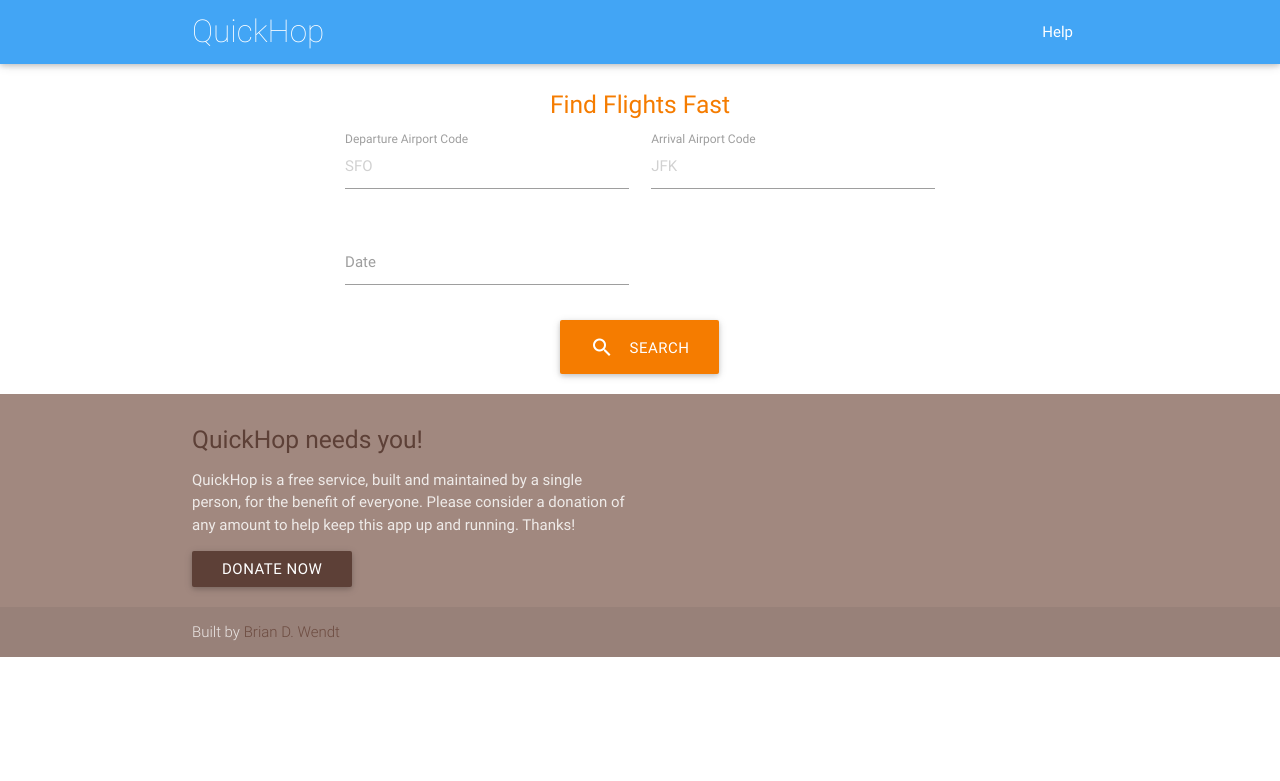
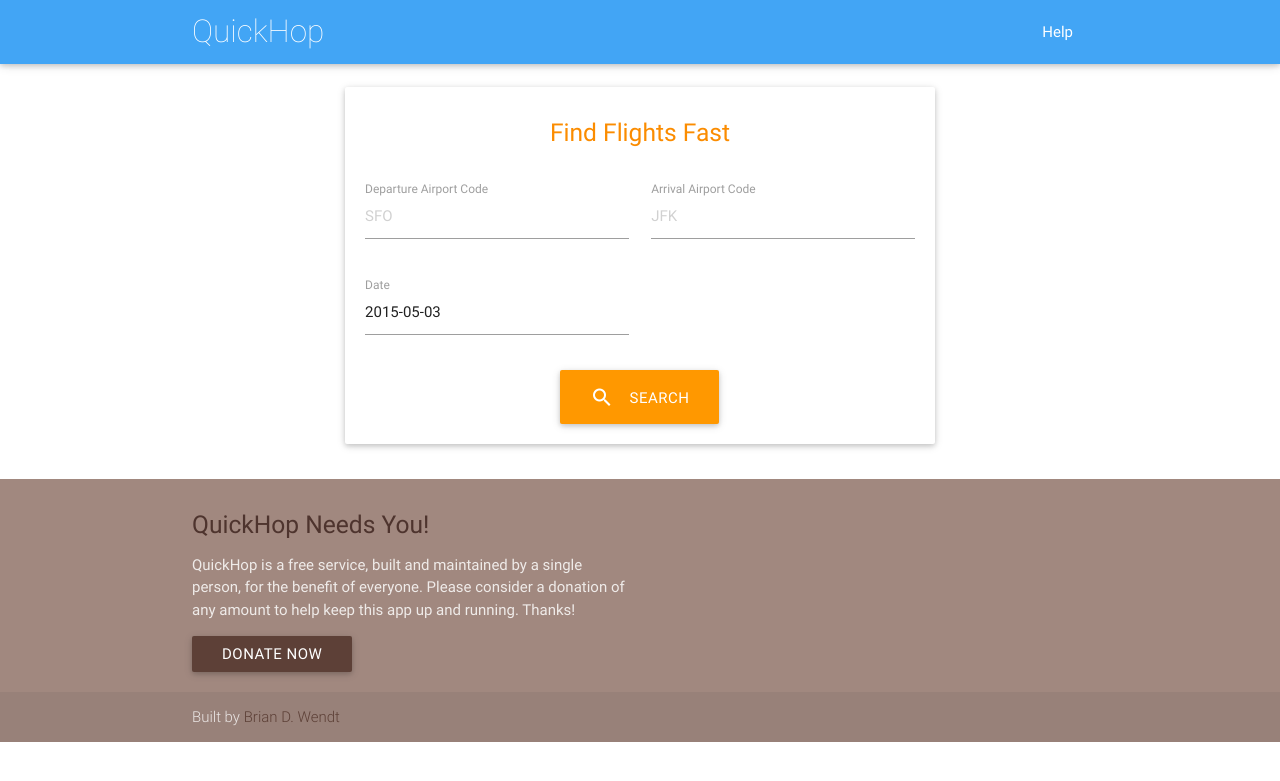
Before and after one commit to briandwendt/quickhop, a Flask app: template templates/search.html in a window 1280 px wide. Shown: the top 781 px of the page. Run offline with Flask 2, Linux system fonts and the light colour scheme; the template is opened without the code that fills it: values that come from a table or form of the project are taken from there, others are empty; some libraries are stand-ins or nearby versions.

Commit message:
Finally getting somewhere...

```diff
--- a/forms.py
+++ b/forms.py
@@ -1,16 +1,13 @@
 from flask_wtf import Form
-from wtforms import StringField, SelectField, DateField
-from wtforms.validators import InputRequired, Length
+from wtforms import StringField, SelectField, DateField, SubmitField
+from wtforms.validators import Length
+from datetime import date
 
 class FindFlights(Form):
     origin = StringField('Departure Airport Code', validators=[
-        InputRequired(),
-        Length(min=3, max=3, message=(u'Must be a 3-letter IATA code (e.g., BOS)'))
+        Length(min=3, max=3, message=(u'Must be a 3-letter IATA code.'))
     ])
     destination = StringField('Arrival Airport Code', validators=[
-        InputRequired(),
-        Length(min=3, max=3, message=(u'Must be a 3-letter IATA code (e.g., DEN)'))
+        Length(min=3, max=3, message=(u'Must be a 3-letter IATA code.'))
     ])
-    date = DateField('Date', format='%Y-%m-%d', validators=[
-        InputRequired()
-    ])
+    date = DateField('Date', default=date.today())
--- a/main.py
+++ b/main.py
@@ -1,4 +1,4 @@
-from flask import Flask, render_template
+from flask import Flask, request, redirect, render_template, url_for, flash
 from forms import FindFlights
 from secret_keys import CSRF_SECRET_KEY
 
@@ -17,9 +17,17 @@ app.config['SECRET_KEY'] = CSRF_SECRET_KEY
 def search():
     """The main flights search page."""
     form = FindFlights()
-    if form.validate_on_submit():
-        return redirect('/flights')
+    if request.method == 'POST':
+        return redirect(url_for('flights',
+            origin = request.form['origin'].upper(),
+            destination = request.form['destination'].upper(),
+            date = request.form['date']))
     return render_template('search.html', form=form)
+
+
+@app.route('/flights/<origin>/<destination>/<date>/')
+def flights(origin, destination, date):
+    return 'Here is the flights list.'
 
 
 @app.errorhandler(404)
--- a/static/js/init.js
+++ b/static/js/init.js
@@ -10,8 +10,7 @@
         selectYears: 3, // Creates a dropdown to control year
         closeOnSelect: true,
         closeOnClear: true,
-        format: 'mmm d, yyyy',
-        formatSubmit: 'yyyy-mm-dd'
+        format: 'yyyy-mm-dd'
     });
 
   }); // end of document ready
--- a/templates/base.html
+++ b/templates/base.html
@@ -35,7 +35,7 @@
     <div class="container">
       <div class="row">
         <div class="col l6 s12">
-          <h5 class="brown-text text-darken-2">QuickHop needs you!</h5>
+          <h5 class="brown-text text-darken-3">QuickHop Needs You!</h5>
           <p class="brown-text text-lighten-5">
           QuickHop is a free service, built and maintained by a single person, for the benefit of everyone.
           Please consider a donation of any amount to help keep this app up and running. Thanks!
@@ -46,7 +46,7 @@
     </div>
     <div class="footer-copyright">
       <div class="container">
-      Built by <a class="brown-text text-darken-1" href="https://github.com/briandwendt">Brian D. Wendt</a>
+      Built by <a class="brown-text text-darken-2" href="https://github.com/briandwendt">Brian D. Wendt</a>
       </div>
     </div>
   </footer>
--- a/templates/search.html
+++ b/templates/search.html
@@ -3,12 +3,17 @@
 {% block title %}QuickHop - Find Flights Fast{% endblock %}
 
 {% block content %}
-<div class="section no-pad-bot" id="index-banner">
+<div class="section no-pad-bot">
   <div class="container">
-    <h5 class="header center orange-text text-darken-2">Find Flights Fast</h5>
+    <div class="row">
+      <div class="col s12 m8 offset-m2">
+        <div class="card-panel">
 
-    <div class="row">
-      <form class="col s12 m8 offset-m2" method="POST" action="/">
+          <h5 class="header center orange-text text-darken-1">
+          Find Flights Fast
+          </h5><br>
+
+          <form method="POST">
             {{ form.csrf_token }}
 
             <div class="row">
@@ -38,17 +43,20 @@
 
             <div class="row">
               <div class="input-field col s6">
-            {{ form.date(class_="datepicker", value="May 3, 2015") }}
+                {{ form.date(class_="datepicker") }}
                 {{ form.date.label }}
               </div>
             </div>
 
             <div class="center-align">
-          <button class="btn-large waves-effect waves-light orange darken-2" type="submit" name="action">
+              <button class="btn-large waves-effect waves-light orange" type="submit">
                 <i class="mdi-action-search left"></i>Search
               </button>
             </div>
           </form>
+
+        </div>
+      </div>
     </div>
 
   </div>
```
Lines whose indentation alone changed are shown as unchanged.
